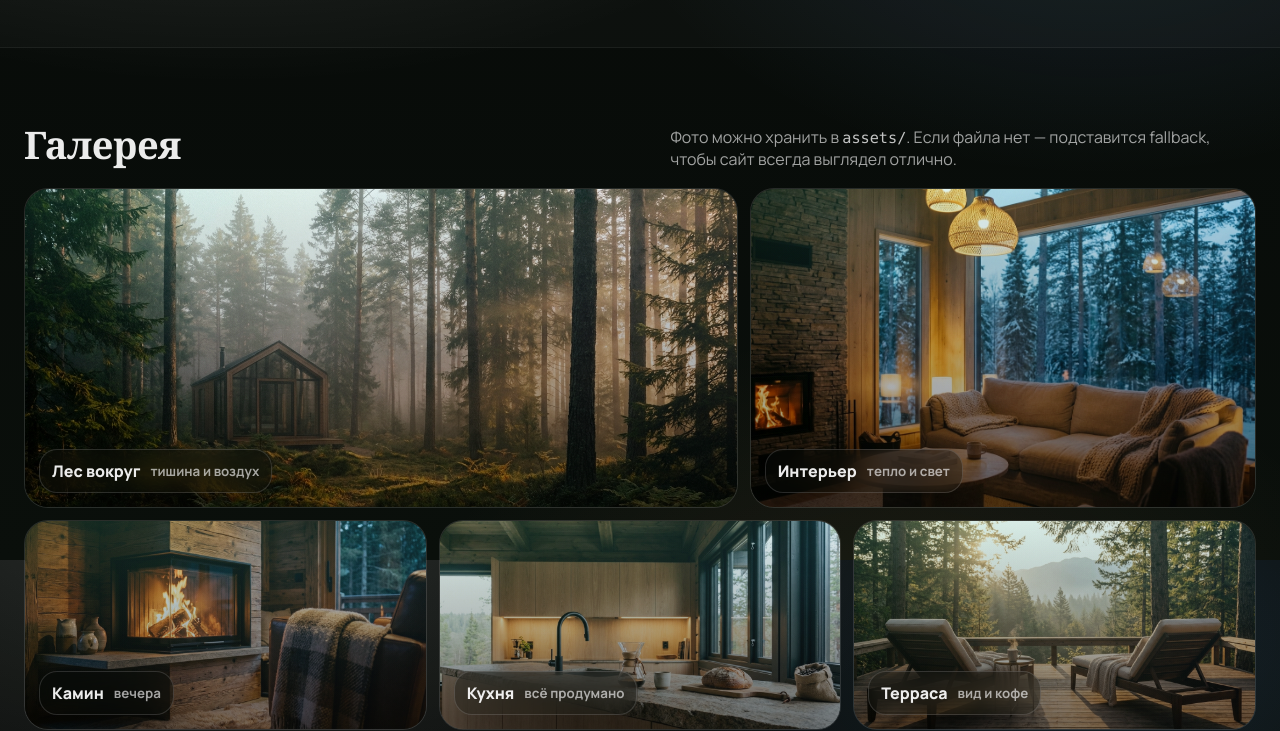
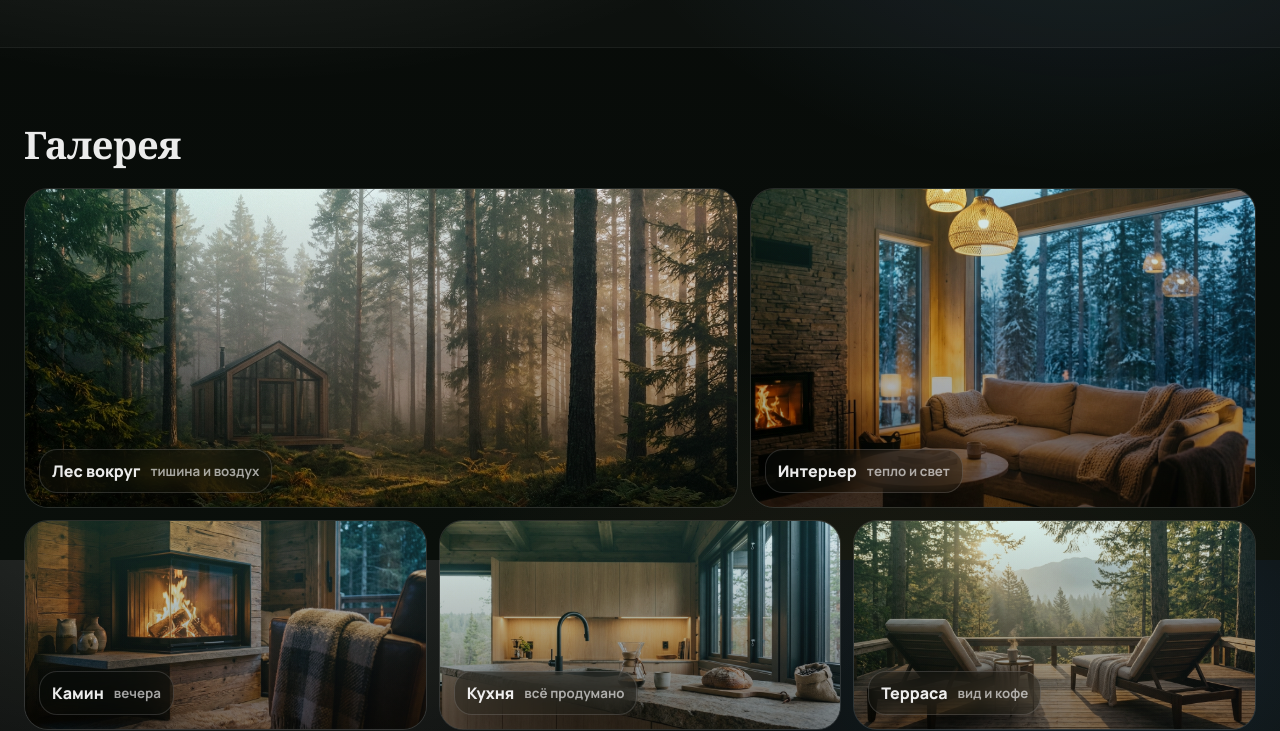
Before and after one commit to AllphaDev/nordwoods-site, a plain HTML site: page index.html in a window 1280 px wide. Shown: the part 1840-2571 px from the top of the page. Drawn offline with Linux system fonts and the light colour scheme.

Commit message:
Update index.html

```diff
--- a/index.html
+++ b/index.html
@@ -510,10 +510,7 @@
         <div class="container">
           <div class="head">
             <h2 class="reveal">Галерея</h2>
-            <p class="reveal">
-              Фото можно хранить в <code>assets/</code>. Если файла нет —
-              подставится fallback, чтобы сайт всегда выглядел отлично.
-            </p>
+
           </div>
 
           <div class="gallery">
```
